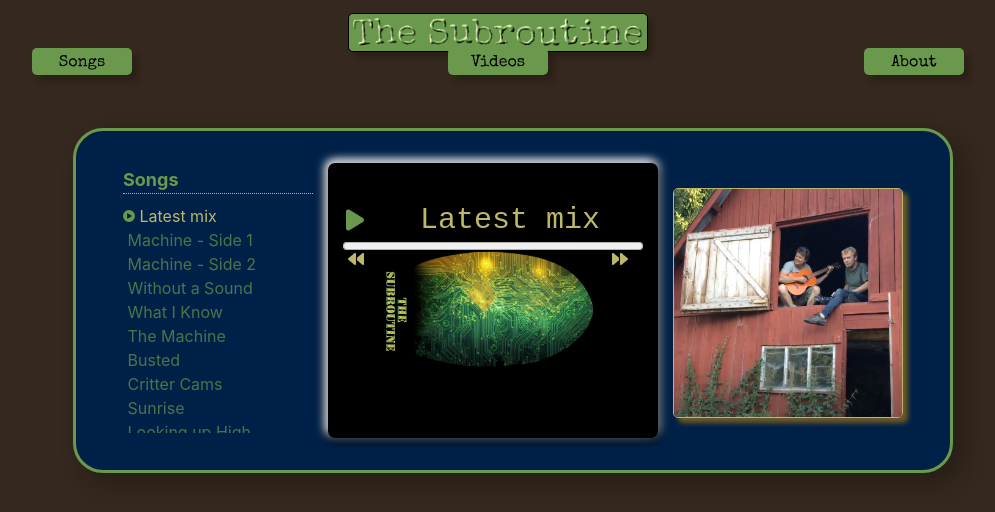
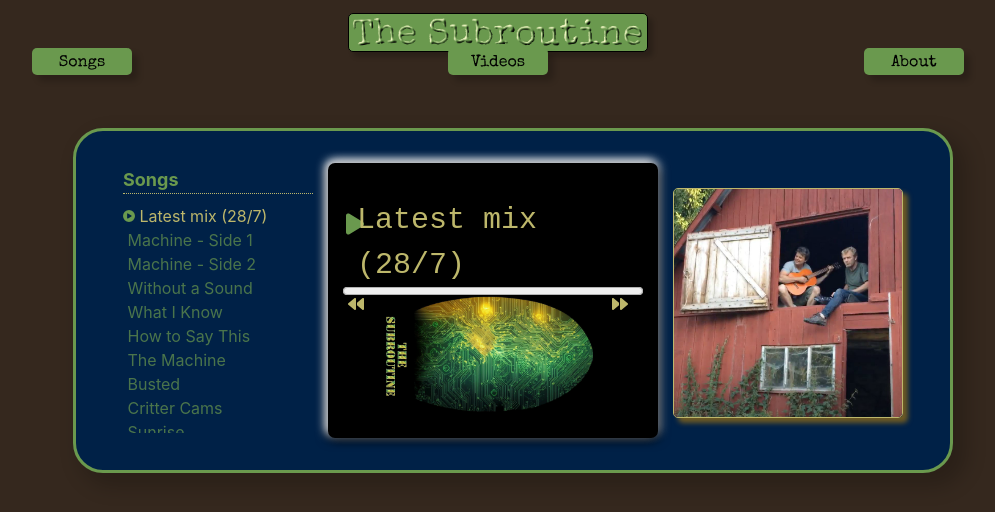
Before and after one commit to stanfordv/thesubroutine, a Next.js app: page / in a window 1280 px wide. Shown: the top 512 px of the page, without its empty margins (127-1122 px from the left). Built offline with nearby package versions, Linux system fonts and the light colour scheme; a web font is replaced by a local one.

Commit message:
new song

```diff
--- a/components/AudioPlayer/AudioPlayer.module.css
+++ b/components/AudioPlayer/AudioPlayer.module.css
@@ -112,7 +112,7 @@
 }
 
 .controlbtns {
-    margin-top: 10px;
+    margin-top: 14px;
     color: var(--color-bluegrey);
 }
 
@@ -133,10 +133,10 @@
 }
 
 .displaytext {
-    margin-left: 10px;
     font-size: 30px;
     font-family: 'Moirai One', 'Courier New', Courier, monospace;
     color: var(--color-light);
+    margin-left: -10px;
 }
 
 .progressBar progress {
@@ -213,7 +213,6 @@
         height: 200px;
         margin-left: -20px;
         margin-bottom: 20px;
-        padding-left: 30px;
     }
     .imagecol {
         order: 3;
@@ -222,12 +221,13 @@
         width: 280px;
     }
     .controlbtns {
-        margin-top: 4px;
+        margin-top: 5px;
         width: 20px;
         margin-right: 5px;
     }
+    .playerheader {}
     .displaytext {
-        margin: 0 0 5px 5px;
+        margin-bottom: 5px;
         font-size: 22px;
         font-family: Verdana, Geneva, Tahoma, sans-serif;
         font-weight: bold;
--- a/components/Songlist/index.js
+++ b/components/Songlist/index.js
@@ -4,7 +4,7 @@ import styles from "@/components/AudioPlayer/AudioPlayer.module.css";
 function Songlist() {
   const songs = [
     {
-      name: "Latest mix",
+      name: "Latest mix (28/7)",
       source:
         "https://storage.googleapis.com/subroutinesongs/latest/sketch.mp3",
       image: "/songs/latestsketch.png",
@@ -33,6 +33,11 @@ function Songlist() {
       source: "https://storage.googleapis.com/subroutinesongs/whatiknow.mp3",
       image: "/songs/whatiknow.jpg",
       link: "https://open.spotify.com/track/5YvUQRKmwuidzCgX3Fmyl7?si=93bdf31a63c24820",
+    },
+    {
+      name: "How to Say This",
+      source: "https://storage.googleapis.com/subroutinesongs/howtosaythis.mp3",
+      image: "/songs/howtosaythis.png",
     },
     {
       name: "The Machine",
```
